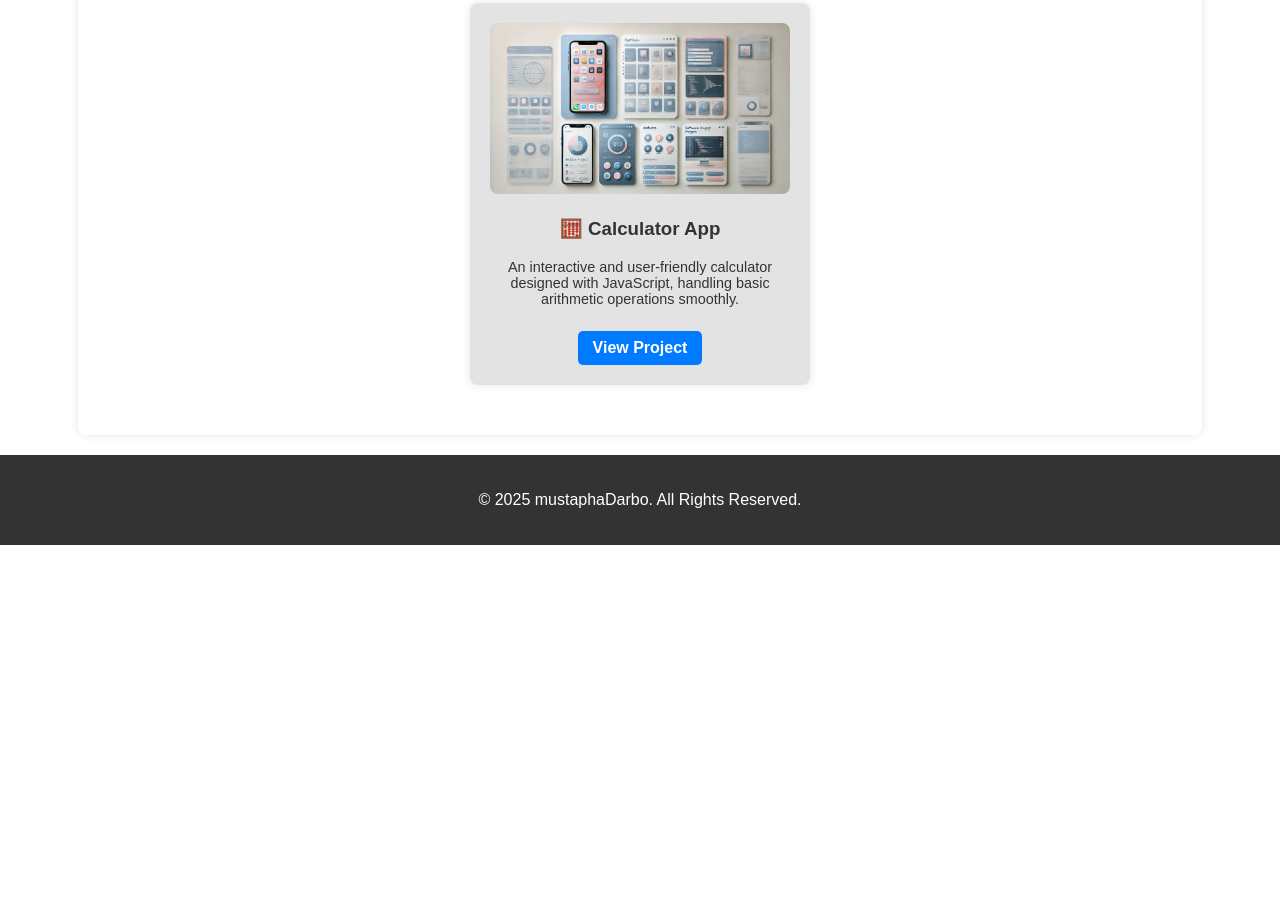
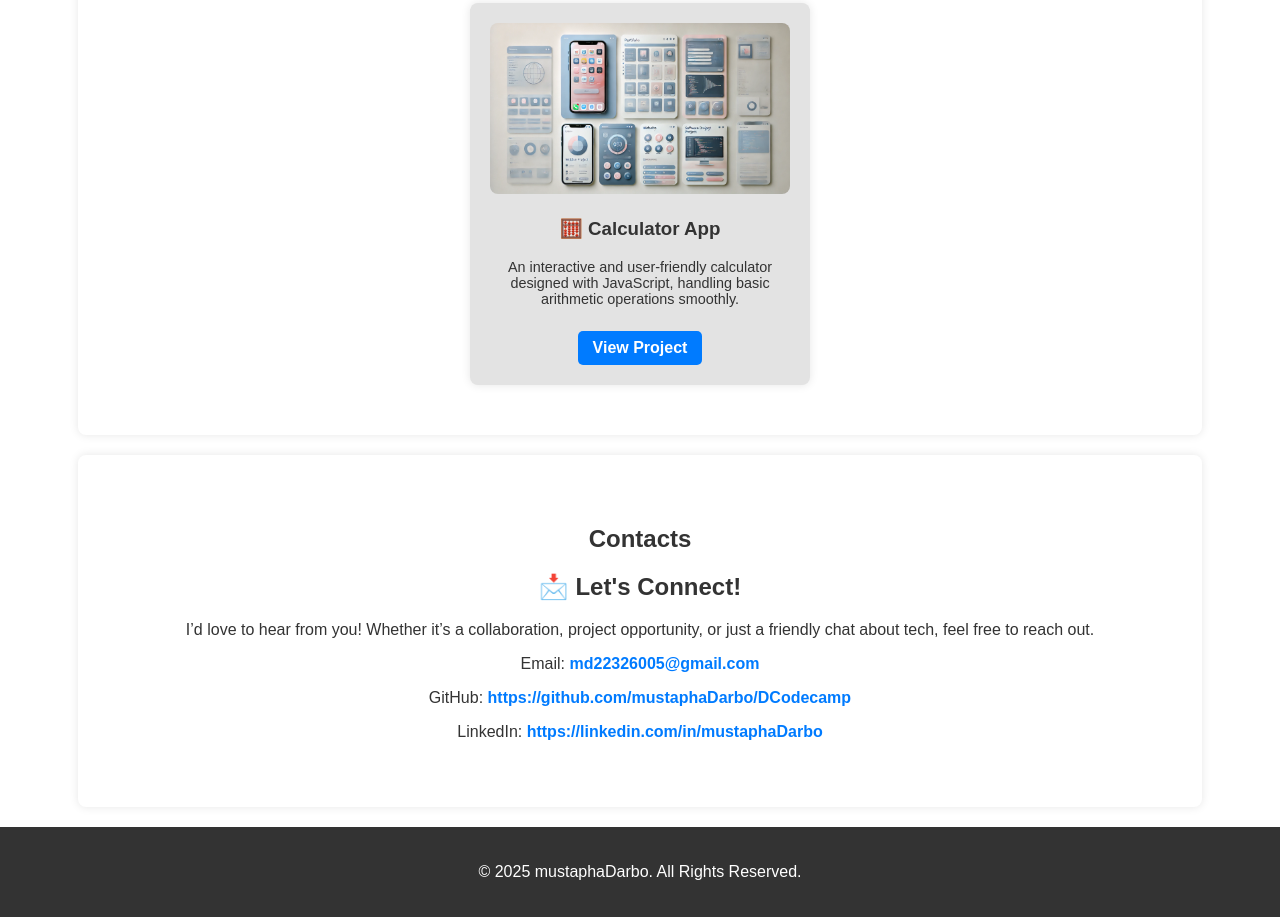
Before and after one commit to mustaphaDarbo/DCCamp, a plain HTML site: page index.html in a window 1280 px wide. Shown: the part 1770-2687 px from the top of the page. Before the commit the page ends 2315 px from the top, so only its background shows below. Drawn offline with Linux system fonts and the light colour scheme.

Commit message:
third commit

```diff
--- a/index.html
+++ b/index.html
@@ -73,6 +73,16 @@
             </div>
         </section>
 
+        <!-- Contact Section -->
+        <section id="contact">
+            <h1>Contacts</h1>
+            <h2>📩 Let's Connect!</h2>
+            <p>I’d love to hear from you! Whether it’s a collaboration, project opportunity, or just a friendly chat about tech, feel free to reach out.</p>
+            <p>Email: <a href="md22326005@gmail.com">md22326005@gmail.com</a></p>
+            <p>GitHub: <a href="https://github.com/mustaphaDarbo/DCodecamp" target="_blank">https://github.com/mustaphaDarbo/DCodecamp</a></p>
+            <p>LinkedIn: <a href="https://linkedin.com/in/mustaphaDarbo" target="_blank">https://linkedin.com/in/mustaphaDarbo</a></p>
+        </section>
+    </main>
 
     <footer>
         <p>&copy; 2025 mustaphaDarbo. All Rights Reserved.</p>
```
